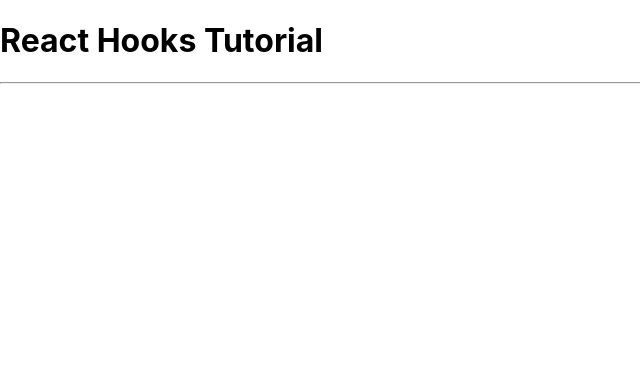
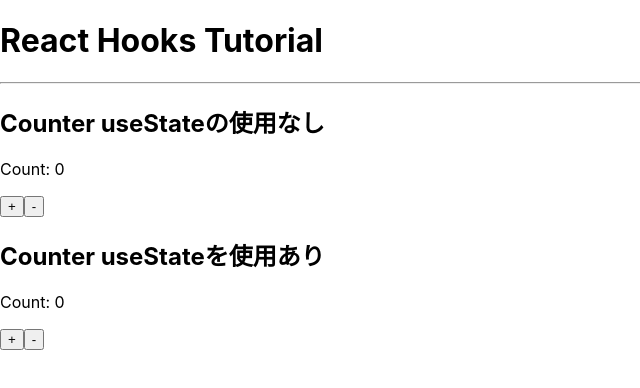
Before and after one commit to engr-sng/react_tutorial_app, a React (Create React App) app: page / in a window 1280 px wide. Shown: the top 388 px of the page, without its empty margins (0-640 px from the left). Built offline with nearby package versions, Linux system fonts and the light colour scheme.

Commit message:
useState

```diff
--- a/src/App.js
+++ b/src/App.js
@@ -1,10 +1,50 @@
 import './App.css';
+import React, { useState } from 'react';
 
 function App() {
+  // 関数の宣言
+  let CountTest = 0;
+
+  // ボタンをクリックすると、状態を更新する関数を定義します
+  const incrementTest = () => {
+    CountTest++;
+    console.log(CountTest);
+  };
+
+  const decrementTest = () => {
+    CountTest--;
+    console.log(CountTest);
+  };
+
+  // useStateフックを使用して、状態とその更新関数を宣言します
+  const [count, setCount] = useState(0);
+
+  // ボタンをクリックすると、状態を更新する関数を定義します
+  const increment = () => {
+    setCount(count + 1);
+  };
+
+  const decrement = () => {
+    setCount(count - 1);
+  };
+
   return (
     <div>
       <h1>React Hooks Tutorial</h1>
       <hr />
+      <h2>Counter useStateの使用なし</h2>
+      <p>Count: {CountTest}</p>
+       {/* カウンターの値を増やすボタン */}
+      <button onClick={incrementTest}>+</button>
+      {/* カウンターの値を減らすボタン */}
+      <button onClick={decrementTest}>-</button>
+
+      <h2>Counter useStateを使用あり</h2>
+      <p>Count: {count}</p>
+      {/* カウンターの値を増やすボタン */}
+      <button onClick={increment}>+</button>
+      {/* カウンターの値を減らすボタン */}
+      <button onClick={decrement}>-</button>
     </div>
   );
 }
```
